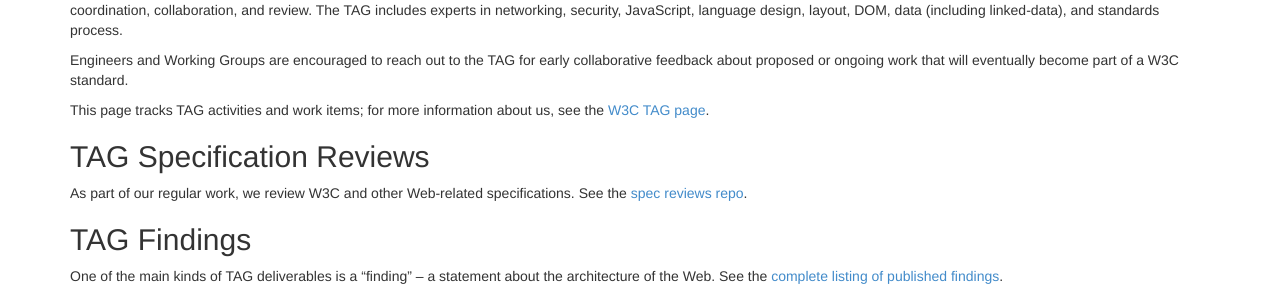
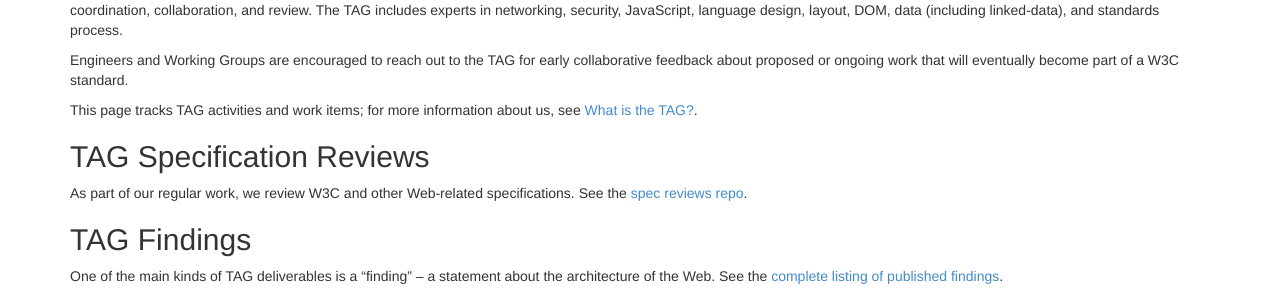
Before and after one commit to w3ctag/tag.w3.org, a Jekyll site: the page built from index.md, in a window 1280 px wide. Shown: the part 185-479 px from the top of the page. Built offline with Jekyll 4.4.1, drawn with Linux system fonts in a browser that asks for light colours.

```diff
--- a/index.md
+++ b/index.md
@@ -9,7 +9,7 @@
 
 Engineers and Working Groups are encouraged to reach out to the TAG for early collaborative feedback about proposed or ongoing work that will eventually become part of a W3C standard.
 
-This page tracks TAG activities and work items; for more information about us, see the [W3C TAG page](http://www.w3.org/2001/tag/).
+This page tracks TAG activities and work items; for more information about us, see [What is the TAG?](http://www.w3.org/2001/tag/).
 
 
 ## TAG Specification Reviews
```
